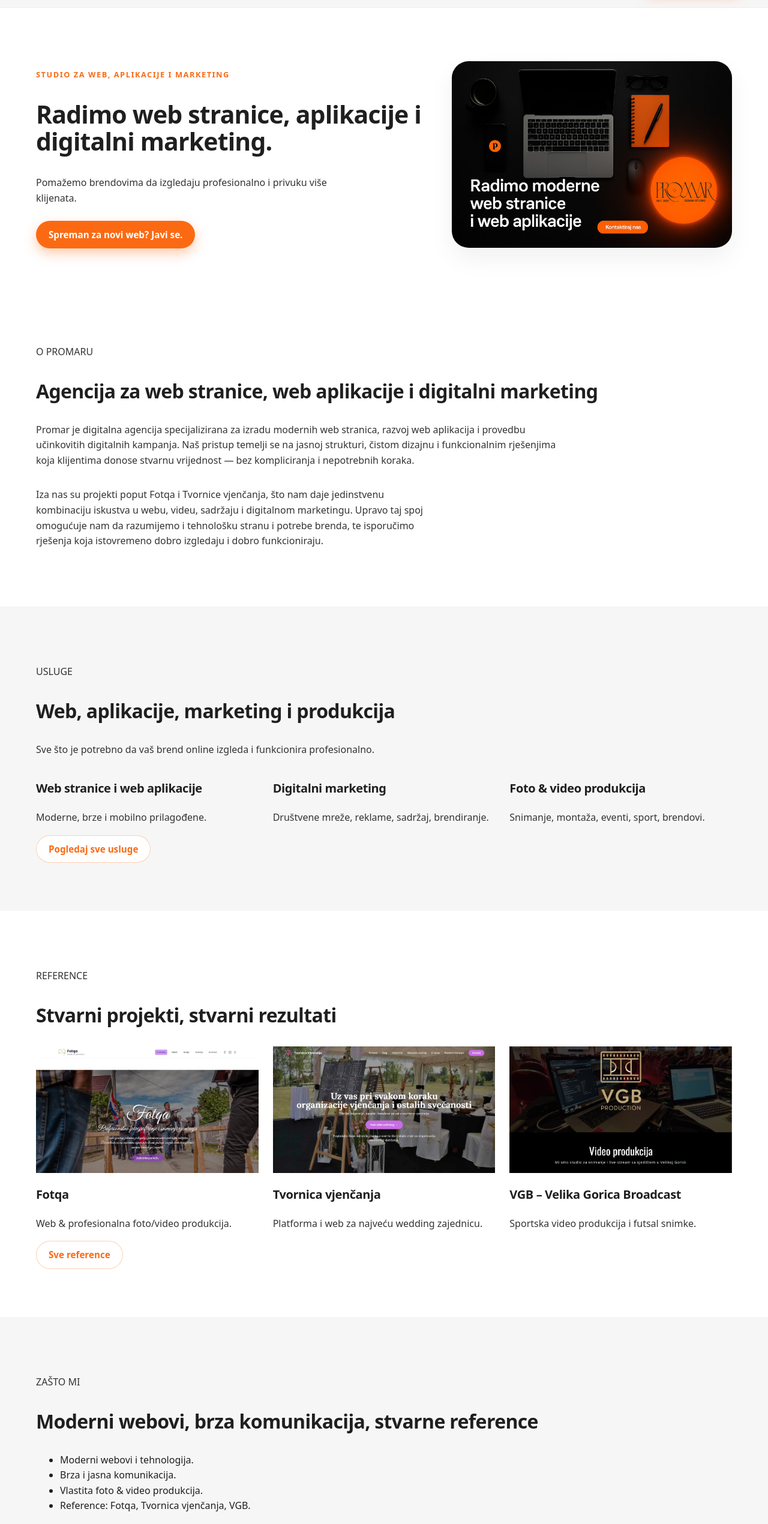
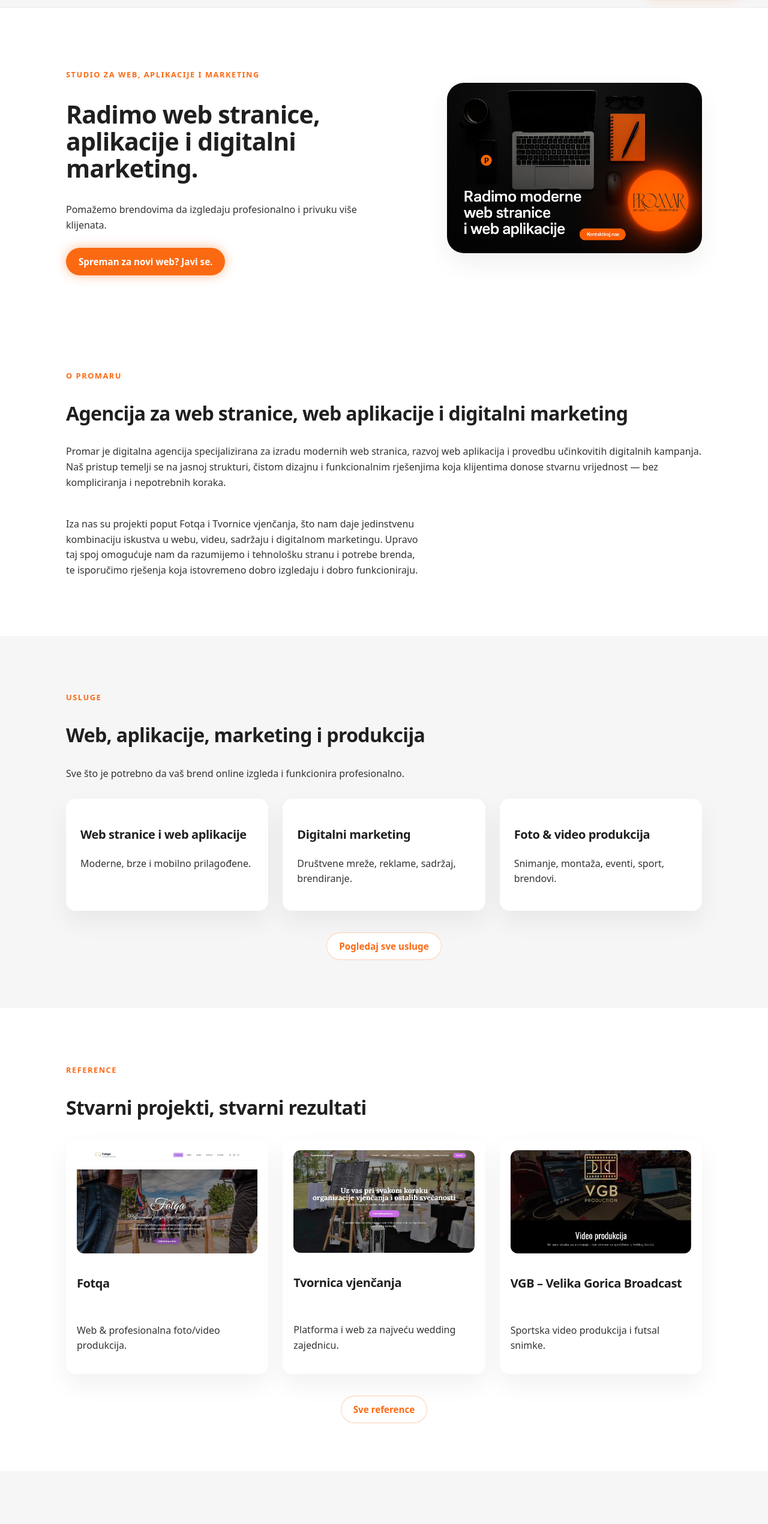
Before and after one commit to Ren0g/promar, a Next.js app: page / in a window 1280 px wide. Shown: the part 86-2626 px from the top of the page at 60% size. Built offline with nearby package versions, Linux system fonts and the light colour scheme.

Commit message:
Update globals.css

```diff
--- a/app/globals.css
+++ b/app/globals.css
@@ -1,16 +1,18 @@
-/* CLEANED AND OPTIMIZED GLOBAL.CSS */
-
-*, *::before, *::after {
+*,
+*::before,
+*::after {
   box-sizing: border-box;
 }
 
-html, body {
+html,
+body {
   margin: 0;
   padding: 0;
 }
 
 body {
-  font-family: system-ui, -apple-system, BlinkMacSystemFont, "Segoe UI", sans-serif;
+  font-family: system-ui, -apple-system, BlinkMacSystemFont, "Segoe UI",
+    sans-serif;
   color: #1f1f1f;
   line-height: 1.6;
   background: #ffffff;
@@ -26,8 +28,15 @@
   text-decoration: none;
 }
 
-.app { min-height: 100vh; display: flex; flex-direction: column; }
-.page-content { flex: 1; }
+.app {
+  min-height: 100vh;
+  display: flex;
+  flex-direction: column;
+}
+
+.page-content {
+  flex: 1;
+}
 
 .container {
   width: 100%;
@@ -35,6 +44,8 @@
   margin: 0 auto;
   padding: 0 20px;
 }
+
+/* COLORS & TOKENS */
 
 :root {
   --color-orange: #fb6a13;
@@ -49,113 +60,286 @@
   --radius-md: 12px;
 
   --shadow-soft: 0 18px 40px rgba(0, 0, 0, 0.06);
+
   --transition-fast: 0.18s ease-out;
   --section-padding-y: 80px;
 }
 
 /* TYPOGRAPHY */
-h1, h2, h3, h4 {
+
+h1,
+h2,
+h3,
+h4 {
   font-weight: 700;
   letter-spacing: -0.02em;
   color: var(--color-black);
 }
 
-h1 { font-size: clamp(2.4rem, 3.2vw, 3.4rem); line-height: 1.1; }
-h2 { font-size: clamp(1.9rem, 2.5vw, 2.4rem); }
-h3 { font-size: 1.25rem; }
-p { font-size: 1rem; color: var(--color-gray-dark); }
+h1 {
+  font-size: clamp(2.4rem, 3.2vw, 3.4rem);
+  line-height: 1.1;
+}
+
+h2 {
+  font-size: clamp(1.9rem, 2.5vw, 2.4rem);
+}
+
+h3 {
+  font-size: 1.25rem;
+}
+
+p {
+  font-size: 1rem;
+  color: var(--color-gray-dark);
+}
 
 /* HEADER */
+
 .header {
   position: sticky;
   top: 0;
   z-index: 200;
   background: #f6f6f6;
   backdrop-filter: blur(12px);
-  border-bottom: 1px solid rgba(0,0,0,0.04);
+  border-bottom: 1px solid rgba(0, 0, 0, 0.04);
 }
 
 .header-inner {
-  display: flex; align-items: center; justify-content: space-between;
-  gap: 24px; padding: 14px 0;
+  display: flex;
+  align-items: center;
+  justify-content: space-between;
+  gap: 24px;
+  padding: 14px 0;
 }
 
-.logo img { height: 70px; }
+.logo img {
+  height: 70px;
+}
 
-.nav { display: flex; gap: 20px; font-size: 0.95rem; }
-.nav a { position: relative; padding-bottom: 4px; }
+.nav {
+  display: flex;
+  align-items: center;
+  gap: 20px;
+  font-size: 0.95rem;
+}
+
+.nav a {
+  position: relative;
+  padding-bottom: 4px;
+}
+
 .nav a.active::after {
-  content: ""; position: absolute; left: 0; bottom: 0;
-  width: 18px; height: 2px; border-radius: 999px;
+  content: "";
+  position: absolute;
+  left: 0;
+  bottom: 0;
+  width: 18px;
+  height: 2px;
+  border-radius: 999px;
   background: var(--color-orange);
 }
 
 /* MOBILE NAV */
+
 .mobile-nav-toggle {
-  display: none; margin-left: 12px; cursor: pointer; font-size: 28px;
+  display: none;
+  margin-left: 12px;
+  cursor: pointer;
+  font-size: 28px;
+  line-height: 1;
 }
 
 .mobile-nav-menu {
-  display: none; position: absolute; top: 70px; left: 0; right: 0;
-  width: 100%; background: #fff;
+  display: none;
+  position: absolute;
+  top: 70px;
+  left: 0;
+  right: 0;
+  width: 100%;
+  background: #ffffff;
   padding: 16px 20px 20px;
-  border-bottom: 1px solid rgba(0,0,0,0.06);
-  box-shadow: 0 4px 14px rgba(0,0,0,0.08);
+  border-bottom: 1px solid rgba(0, 0, 0, 0.06);
+  box-shadow: 0 4px 14px rgba(0, 0, 0, 0.08);
   z-index: 500;
 }
 
 .mobile-nav-menu a {
-  display: block; padding: 12px 0;
+  display: block;
+  padding: 12px 0;
   font-size: 1rem;
-  border-bottom: 1px solid #eee;
+  border-bottom: 1px solid #eeeeee;
 }
 
-.mobile-nav-menu.show { display: block; }
+.mobile-nav-menu a:last-of-type {
+  border-bottom: none;
+}
+
+.mobile-nav-menu.show {
+  display: block;
+}
 
 /* SECTIONS */
-.section { padding: var(--section-padding-y) 0; }
-.section-alt { background: var(--color-gray-light); }
-.section-cta { background: var(--color-black); color: #fff; }
 
-.cta-inner { display: flex; justify-content: space-between; gap: 24px; }
-.section-cta h2 { color: #fff; }
-.section-cta p { color: rgba(255,255,255,0.8); }
+.section {
+  padding: var(--section-padding-y) 0;
+}
+
+.section-alt {
+  background: var(--color-gray-light);
+}
+
+.section-cta {
+  background: var(--color-black);
+  color: var(--color-white);
+}
+
+.cta-inner {
+  display: flex;
+  align-items: center;
+  justify-content: space-between;
+  gap: 24px;
+}
+
+.section-cta h2 {
+  color: var(--color-white);
+}
+
+.section-cta p {
+  color: rgba(255, 255, 255, 0.8);
+}
 
 /* HERO */
+
 .hero {
-  padding: calc(var(--section-padding-y)*1.1) 0 calc(var(--section-padding-y)*0.8);
+  padding: calc(var(--section-padding-y) * 1.1) 0
+    calc(var(--section-padding-y) * 0.8);
 }
 
 .hero-inner {
   display: grid;
-  grid-template-columns: minmax(0,1.4fr) minmax(0,1fr);
-  gap: 40px; align-items: center;
+  grid-template-columns: minmax(0, 1.4fr) minmax(0, 1fr);
+  gap: 40px;
+  align-items: center;
 }
 
-.hero-kicker { text-transform: uppercase; font-size: 0.8rem; letter-spacing: 0.12em; font-weight: 600; color: var(--color-orange); margin-bottom: 10px; }
-.hero-subtitle { max-width: 32rem; margin-top: 16px; }
-.hero-actions { display: flex; gap: 12px; margin-top: 24px; flex-wrap: wrap; }
+.hero-kicker {
+  text-transform: uppercase;
+  font-size: 0.8rem;
+  letter-spacing: 0.12em;
+  font-weight: 600;
+  color: var(--color-orange);
+  margin-bottom: 10px;
+}
+
+.hero-subtitle {
+  max-width: 32rem;
+  margin-top: 16px;
+}
+
+.hero-actions {
+  display: flex;
+  flex-wrap: wrap;
+  gap: 12px;
+  margin-top: 24px;
+}
+
+.hero-media {
+  position: relative;
+}
 
 .hero-media img {
   border-radius: 28px;
   box-shadow: var(--shadow-soft);
 }
 
-/* GRID */
+.hero-wave {
+  position: absolute;
+  right: -20px;
+  bottom: -30px;
+  width: 90px;
+  opacity: 0.75;
+}
+
+/* GRID UTILS */
+
 .two-cols {
   display: grid;
-  grid-template-columns: minmax(0,1.4fr) minmax(0,1fr);
+  grid-template-columns: minmax(0, 1.4fr) minmax(0, 1fr);
   gap: 36px;
 }
 
-.cards-grid,
-.references-grid {
+.cards-grid {
   display: grid;
-  grid-template-columns: repeat(3, minmax(0,1fr));
+  grid-template-columns: repeat(3, minmax(0, 1fr));
   gap: 24px;
 }
 
+.references-grid {
+  display: grid;
+  grid-template-columns: repeat(3, minmax(0, 1fr));
+  gap: 24px;
+}
+
+.section-cta-centered {
+  margin-top: 36px;
+  text-align: center;
+}
+
+/* LISTS */
+
+.list-check {
+  list-style: none;
+  padding: 0;
+  margin: 18px 0 0;
+}
+
+.list-check li {
+  position: relative;
+  padding-left: 22px;
+  margin-bottom: 8px;
+}
+
+.list-check li::before {
+  content: "●";
+  position: absolute;
+  left: 0;
+  top: 1px;
+  font-size: 0.7rem;
+  color: var(--color-orange);
+}
+
+.list-steps {
+  margin: 8px 0 16px;
+  padding-left: 20px;
+}
+
+/* CARDS & REFERENCES */
+
+.card {
+  background: #ffffff;
+  border-radius: var(--radius-lg);
+  padding: 24px;
+  box-shadow: var(--shadow-soft);
+}
+
+.reference-card {
+  background: #ffffff;
+  border-radius: var(--radius-lg);
+  padding: 18px;
+  box-shadow: var(--shadow-soft);
+  display: flex;
+  flex-direction: column;
+  gap: 14px;
+}
+
+.reference-image {
+  border-radius: var(--radius-md);
+  object-fit: cover;
+}
+
 /* ABOUT */
+
 .about-highlight {
   margin-top: 20px;
   padding: 18px 20px;
@@ -163,110 +347,426 @@
   background: var(--color-gray-light);
 }
 
-/* CONTACT */
+/* KONTAKT */
+
 .contact-layout {
   display: grid;
-  grid-template-columns: minmax(0,0.9fr) minmax(0,1.3fr);
+  grid-template-columns: minmax(0, 0.9fr) minmax(0, 1.3fr);
   gap: 32px;
+  align-items: flex-start;
 }
 
-/* FOOTER */
+.contact-info p {
+  margin: 4px 0;
+}
+
+/* ============================
+   CLEAN PROMAR FOOTER
+   ============================ */
+
 .footer {
   background: #050505;
   padding: 40px 0;
-  color: #fff;
+  color: #ffffff;
 }
 
 .footer-inner {
   display: grid;
-  grid-template-columns: minmax(0,1fr) minmax(0,0.8fr) minmax(0,0.8fr);
+  grid-template-columns: minmax(0, 1fr) minmax(0, 0.8fr) minmax(0, 0.8fr);
   gap: 40px;
 }
 
-.footer-links a { color: var(--color-orange); padding: 3px 0; }
-.footer-links a:hover { color: #fff; }
+.footer-brand img {
+  height: 70px;
+  margin-bottom: 12px;
+}
+
+.footer-brand p {
+  color: rgba(255, 255, 255, 0.75);
+  margin: 0;
+  line-height: 1.6;
+}
+
+/* Title "Navigacija" */
+.footer-links h4 {
+  margin: 0 0 10px 0;
+  font-size: 1rem;
+  font-weight: 600;
+  color: #ffffff;
+}
+
+/* Linkovi */
+.footer-links a {
+  display: block;
+  font-size: 0.95rem;
+  font-weight: 400;
+  padding: 3px 0;
+  color: #fb6a13;
+  transition: color 0.2s ease;
+}
+
+.footer-links a:hover {
+  color: #ffffff;
+}
+
+/* Meta tekst – © 2025 Promar */
+.footer-meta p {
+  margin: 0;
+  font-size: 0.9rem;
+  text-align: right;
+  color: rgba(255, 255, 255, 0.65);
+}
+
+/* ============================
+   RESPONSIVE – FOOTER
+   ============================ */
+
+@media (max-width: 992px) {
+  .footer-inner {
+    grid-template-columns: 1fr 1fr;
+  }
+}
+
+@media (max-width: 768px) {
+  .footer-inner {
+    grid-template-columns: 1fr;
+    text-align: left;
+  }
+
+  .footer-brand img {
+    margin-bottom: 12px;
+  }
+
+  .footer-meta p {
+    text-align: left;
+    margin-top: 20px;
+  }
+}
+
+/* SECTION TITLE & BUTTONS */
+
+.section-title {
+  margin-bottom: 28px;
+}
+
+.section-title-center {
+  text-align: center;
+}
+
+.section-kicker {
+  text-transform: uppercase;
+  font-size: 0.8rem;
+  letter-spacing: 0.12em;
+  font-weight: 600;
+  color: var(--color-orange);
+  margin-bottom: 10px;
+}
+
+.section-subtitle {
+  margin-top: 6px;
+  max-width: 36rem;
+}
 
 /* BUTTONS */
+
 .btn {
-  display: inline-flex; align-items: center; justify-content: center;
-  padding: 10px 20px; border-radius: 999px;
-  font-size: 0.95rem; font-weight: 600;
+  display: inline-flex;
+  align-items: center;
+  justify-content: center;
+  padding: 10px 20px;
+  border-radius: 999px;
+  font-size: 0.95rem;
+  font-weight: 600;
   border: 1px solid transparent;
   cursor: pointer;
-  transition: var(--transition-fast);
+  transition: transform var(--transition-fast),
+    box-shadow var(--transition-fast), background var(--transition-fast),
+    color var(--transition-fast), border-color var(--transition-fast);
+  text-decoration: none;
 }
 
 .btn-primary {
   background: var(--color-orange);
-  color: #fff;
-  box-shadow: 0 8px 20px rgba(251,106,19,0.35);
+  color: var(--color-white);
+  box-shadow: 0 8px 20px rgba(251, 106, 19, 0.35);
+  transition: box-shadow 0.25s ease, transform 0.25s ease;
+}
+
+.btn-primary:hover {
+  transform: translateY(-2px);
+  box-shadow: 0 12px 32px rgba(251, 106, 19, 0.55);
+}
+
+.btn-primary.glow {
+  box-shadow: 0 0 18px rgba(251, 106, 19, 0.45);
 }
 
 .btn-secondary {
-  background: #fff;
+  background: #ffffff;
   color: var(--color-orange);
-  border-color: rgba(251,106,19,0.32);
+  border-color: rgba(251, 106, 19, 0.32);
+}
+
+.btn-secondary:hover {
+  background: rgba(251, 106, 19, 0.05);
 }
 
 /* FORM */
+
 .contact-form {
-  background: #fff; padding: 24px;
+  background: #ffffff;
+  padding: 24px;
   border-radius: var(--radius-lg);
   box-shadow: var(--shadow-soft);
 }
 
 .form-grid {
-  display: grid; grid-template-columns: repeat(2,minmax(0,1fr)); gap: 18px 22px;
+  display: grid;
+  grid-template-columns: repeat(2, minmax(0, 1fr));
+  gap: 18px 22px;
 }
 
-/* RESPONSIVE */
+.form-field {
+  display: flex;
+  flex-direction: column;
+  gap: 6px;
+  margin-bottom: 12px;
+}
+
+.form-field label {
+  font-size: 0.9rem;
+  font-weight: 500;
+}
+
+.form-field input,
+.form-field select,
+.form-field textarea {
+  border-radius: 999px;
+  border: 1px solid rgba(0, 0, 0, 0.06);
+  padding: 10px 14px;
+  font-family: inherit;
+  font-size: 0.95rem;
+  outline: none;
+  background: #fafafa;
+}
+
+.form-field textarea {
+  border-radius: 18px;
+  resize: vertical;
+}
+
+.form-field input:focus,
+.form-field select:focus,
+.form-field textarea:focus {
+  border-color: rgba(251, 106, 19, 0.6);
+  background: #ffffff;
+}
+
+.form-error {
+  font-size: 0.8rem;
+  color: #d92b2b;
+}
+
+.form-success {
+  margin-top: 14px;
+  font-size: 0.9rem;
+  color: #1b7a2a;
+}
+
+/* TWO COLUMNS GRID LAYOUT (helper) */
+.two-cols {
+  display: grid;
+  grid-template-columns: minmax(0, 1.4fr) minmax(0, 1fr);
+  gap: 36px;
+}
+
+/* CTA blok centriran vertikalno */
+.two-cols > .about-highlight {
+  align-self: center;
+}
+
+/* Fade-in animacija */
+@keyframes fadeInUp {
+  from {
+    opacity: 0;
+    transform: translateY(20px);
+  }
+  to {
+    opacity: 1;
+    transform: translateY(0);
+  }
+}
+
+.fade-in {
+  opacity: 0;
+  animation: fadeInUp 0.7s ease-out forwards;
+}
+
+.fade-in-delay {
+  opacity: 0;
+  animation: fadeInUp 0.9s ease-out forwards;
+}
+
+.fade-in-slow {
+  opacity: 0;
+  animation: fadeInUp 1.2s ease-out forwards;
+}
+
+/* ============================
+   RESPONSIVE – TABLET & MOBILE
+   ============================ */
+
+/* Tablet & small desktop */
 @media (max-width: 992px) {
   .hero-inner,
   .two-cols,
   .contact-layout,
   .footer-inner {
-    grid-template-columns: minmax(0,1fr);
+    grid-template-columns: minmax(0, 1fr);
   }
 
-  .hero-media { order: -1; }
-  .section { padding: 64px 0; }
+  .hero-media {
+    order: -1;
+  }
+
+  .footer-meta {
+    text-align: left;
+  }
+
+  .section {
+    padding: 64px 0;
+  }
+}
+
+/* Mobile */
+@media (max-width: 768px) {
+  .cards-grid,
+  .references-grid {
+    grid-template-columns: minmax(0, 1fr);
+  }
+
+  .section {
+    padding: 56px 0;
+  }
+
+  .hero {
+    padding-top: 64px;
+  }
+
+  /* header / nav */
+  .nav {
+    display: none;
+  }
+
+  .header-cta {
+    display: none;
+  }
+
+  .mobile-nav-toggle {
+    display: block;
+  }
+
+  /* mobile hero layout */
+  .hero-inner {
+    grid-template-columns: minmax(0, 1fr);
+    text-align: center;
+  }
+
+  .hero-subtitle {
+    margin-left: auto;
+    margin-right: auto;
+  }
+
+  .hero-actions {
+    flex-direction: column;
+    align-items: center;
+    justify-content: center;
+  }
+
+  .contact-form {
+    padding: 18px;
+  }
+
+  .form-grid {
+    grid-template-columns: minmax(0, 1fr);
+  }
+
+  h1 {
+    font-size: 2rem;
+  }
+
+  h2 {
+    font-size: 1.6rem;
+  }
+
+  h3 {
+    font-size: 1.2rem;
+  }
+
+  p,
+  li {
+    font-size: 0.95rem;
+  }
+}
+/* ======================
+   FIX: better text width on desktop sections
+   ====================== */
+
+.section .container {
+  max-width: 1100px;
+}
+
+@media (max-width: 1200px) {
+  .section .container {
+    max-width: 1000px;
+  }
+}
+
+@media (max-width: 992px) {
+  .section .container {
+    max-width: 100%;
+  }
+}
+/* Fix for O NAMA layout on laptops */
+.two-cols {
+  max-width: 1100px;
+  margin: 0 auto;
+}
+
+@media (max-width: 992px) {
+  .two-cols {
+    max-width: 100%;
+  }
+}
+/* Fix homepage hero alignment */
+.hero-inner {
+  max-width: 1100px;
+  margin: 0 auto;
+}
+
+@media (max-width: 1200px) {
+  .hero-inner {
+    max-width: 1000px;
+  }
+}
+
+@media (max-width: 992px) {
+  .hero-inner {
+    max-width: 100%;
+  }
+}
+/* Fix: better alignment for O PROMARU section on homepage */
+.home-about {
+  max-width: 900px;
+  margin: 0 auto;
+}
+/* FIX: Paragrafi široki na laptopu, uži na mobitelu */
+.section p {
+  max-width: 100%;
 }
 
 @media (max-width: 768px) {
-  .cards-grid,
-  .references-grid {
-    grid-template-columns: minmax(0,1fr);
-  }
-
-  .section { padding: 56px 0; }
-  .nav, .header-cta { display: none; }
-  .mobile-nav-toggle { display: block; }
-
-  .hero-inner {
-    grid-template-columns: minmax(0,1fr);
-    text-align: center;
-  }
-
-  .hero-actions {
-    flex-direction: column; align-items: center;
-  }
-
-  h1 { font-size: 2rem; }
-  h2 { font-size: 1.6rem; }
-  h3 { font-size: 1.2rem; }
-}
-
-/* ===============================
-   GLOBAL TEXT WIDTH FIX (FINAL)
-   =============================== */
-
-.section .container p {
-  max-width: 900px;
-  margin-left: 0;
-}
-
-@media (max-width: 768px) {
-  .section .container p {
-    max-width: 100%;
+  .section p {
+    max-width: 600px;
   }
 }
```
